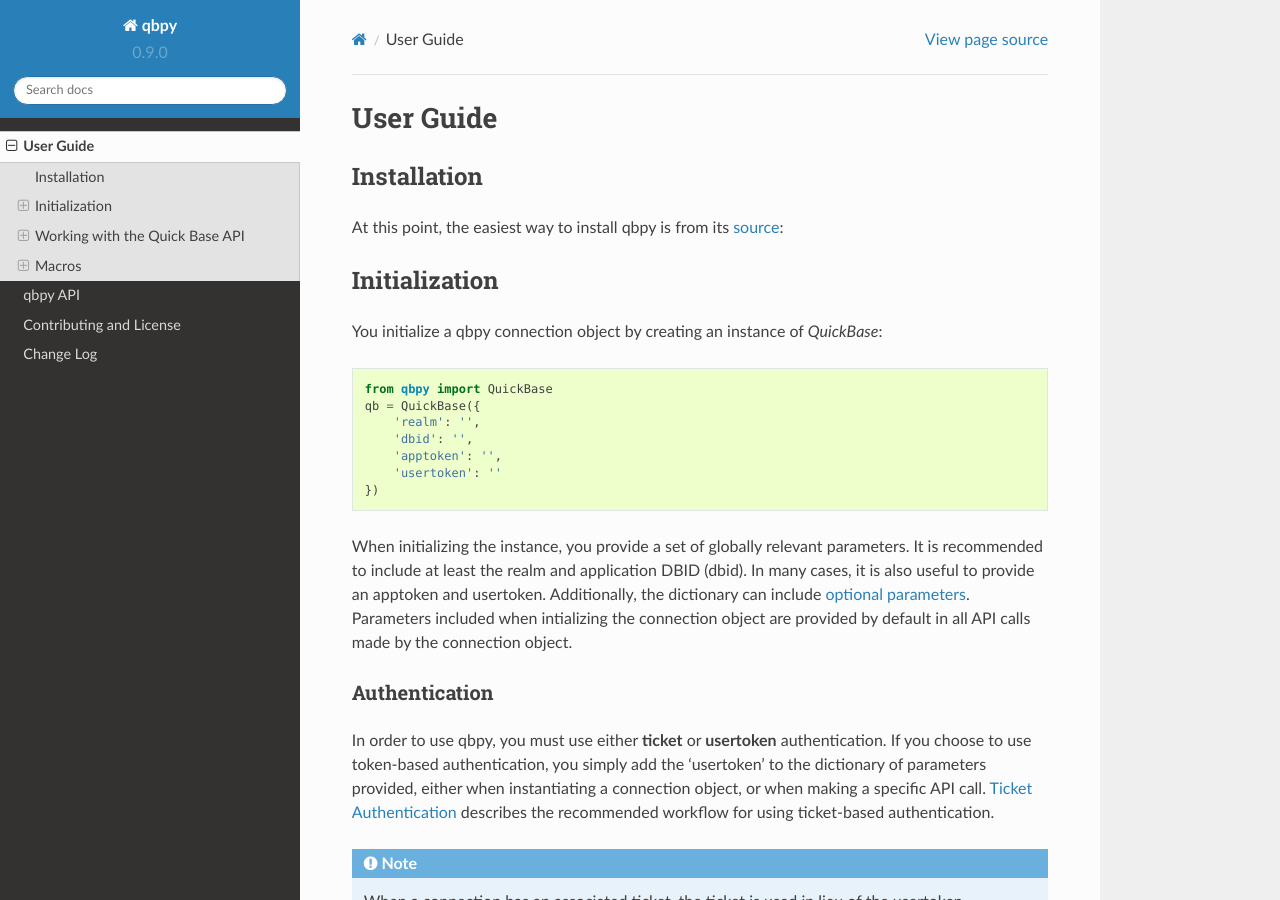
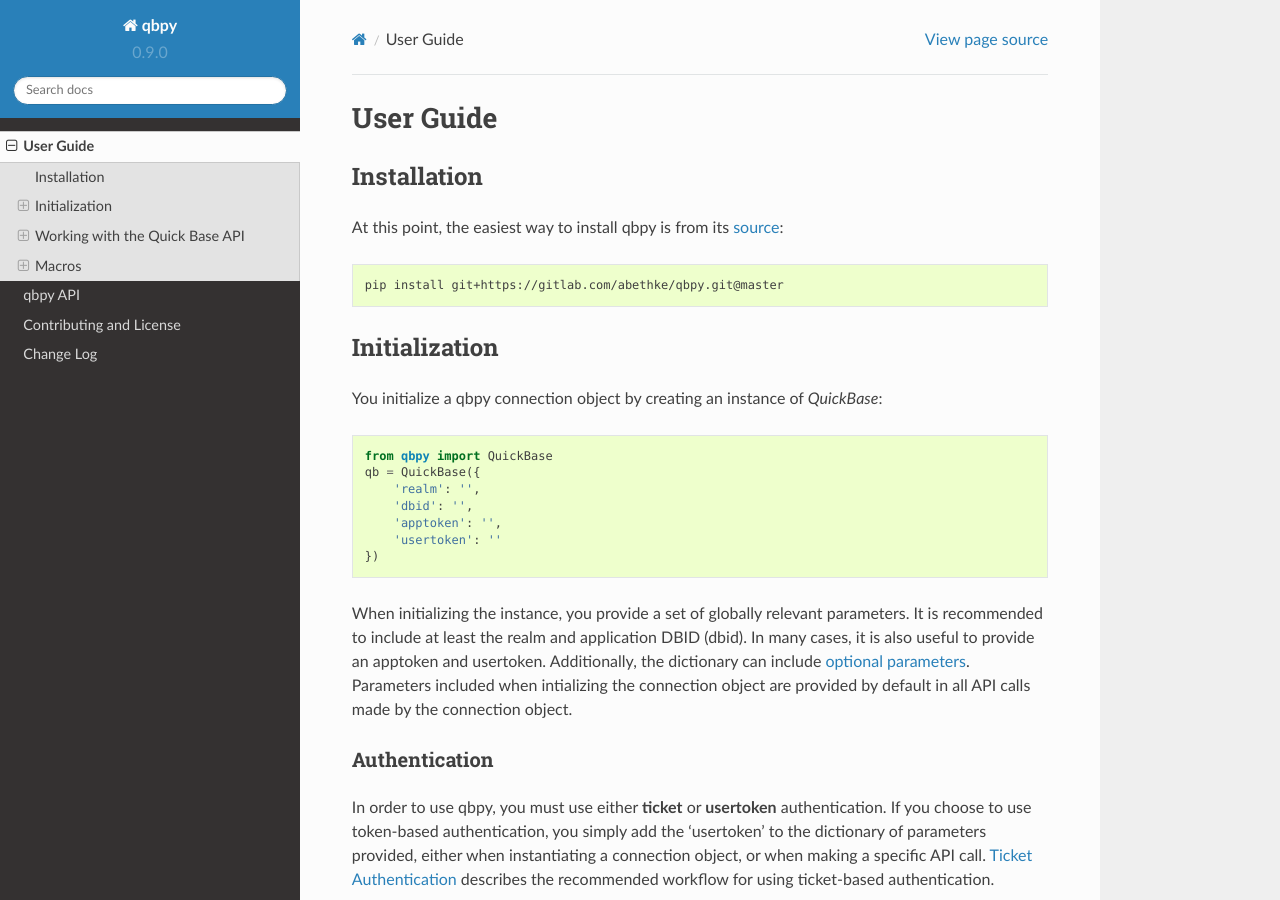
Before and after one commit to AdamBethke/qbpy, a Sphinx documentation site: the page built from docs/user_guide.rst, in a window 1280 px wide and 900 px high. Built offline with Sphinx 7.4.7 and the Read the Docs theme 2.0.0, drawn with Linux system fonts in a browser that asks for light colours.

Commit message:
Update installation instructions

```diff
--- a/docs/user_guide.rst
+++ b/docs/user_guide.rst
@@ -7,6 +7,10 @@
 
 At this point, the easiest way to install qbpy is from its
 `source <https://gitlab.com/abethke/qbpy>`_:
+
+.. code:: bash
+
+    pip install git+https://gitlab.com/abethke/qbpy.git@master
 
 
 
```
